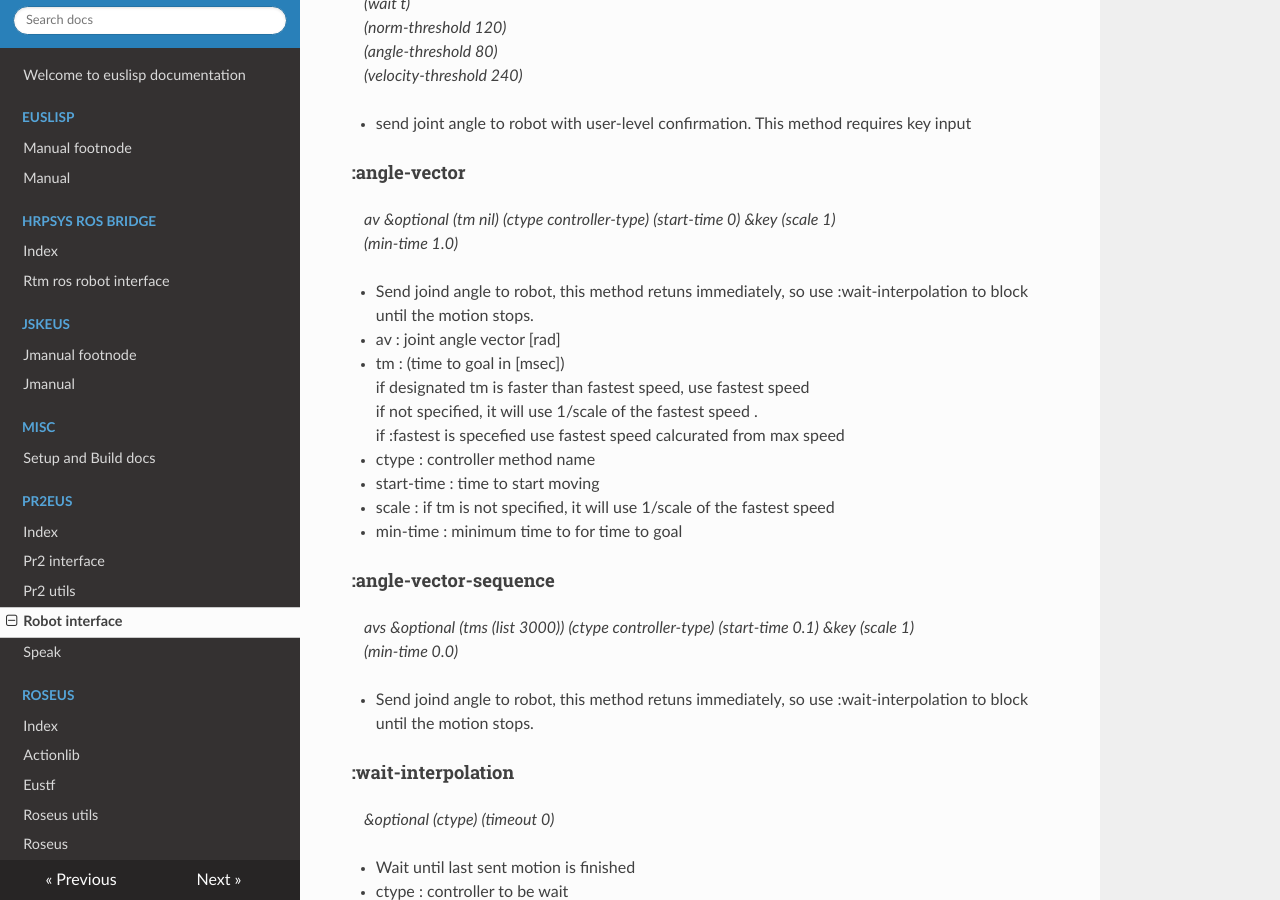
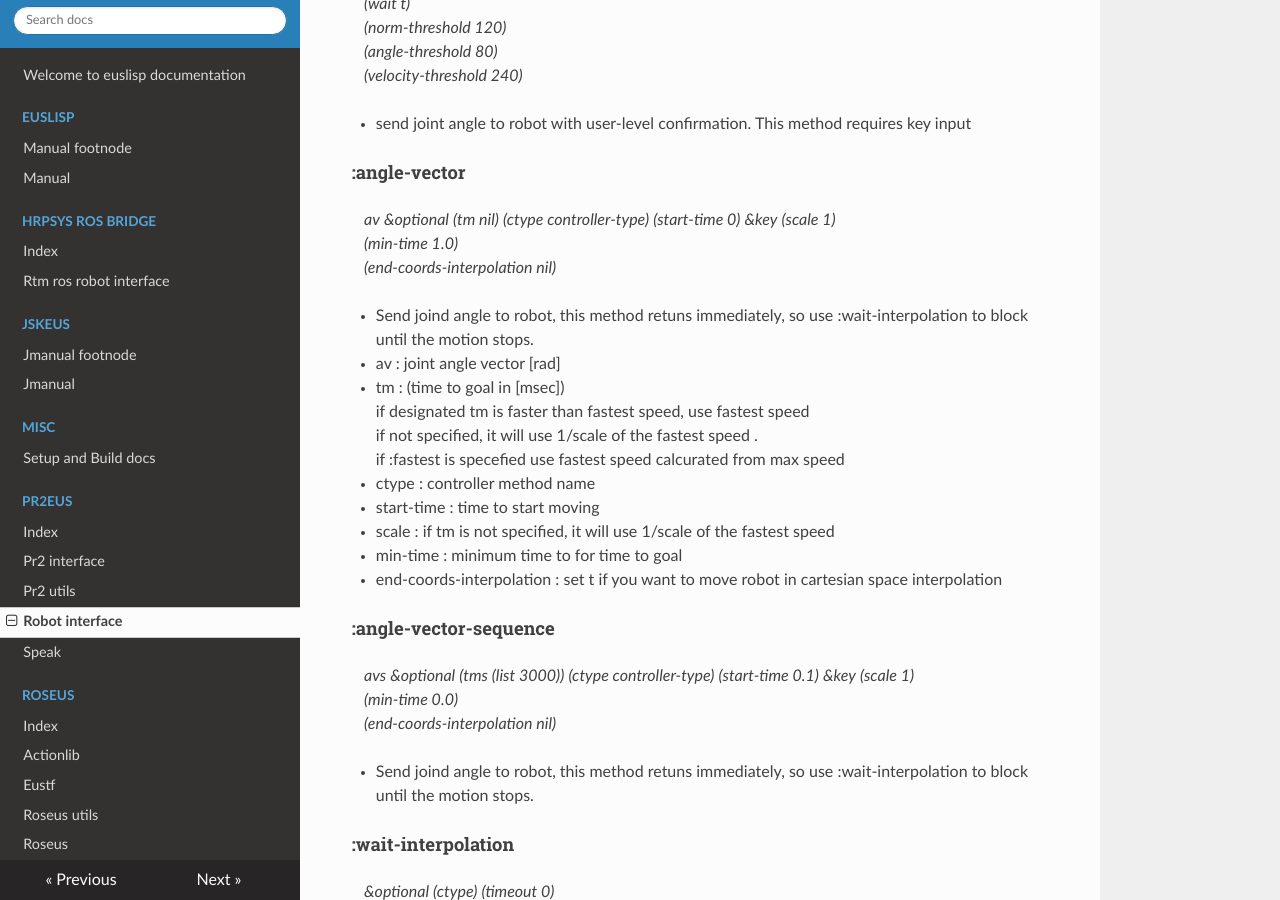
Before and after one commit to jsk-ros-pkg/euslisp-docs, an MkDocs documentation site: the page built from docs/pr2eus/robot-interface.md, in a window 1280 px wide and 900 px high, scrolled down 1817 px. Built offline with MkDocs 1.6.1, drawn with Linux system fonts in a browser that asks for light colours; nearby versions of some CDN libraries.

Commit message:
update documentation for pr2eus

```diff
--- a/docs/pr2eus/robot-interface.md
+++ b/docs/pr2eus/robot-interface.md
@@ -56,7 +56,7 @@ robot-interface is object for interacting real robot thorugh JointTrajectoryActi
 
 
 #### :angle-vector
-&nbsp;&nbsp;&nbsp;*av* *&optional* *(tm nil)* *(ctype controller-type)* *(start-time 0)* *&key* *(scale 1)* <br>&nbsp;&nbsp;&nbsp;*(min-time 1.0)*
+&nbsp;&nbsp;&nbsp;*av* *&optional* *(tm nil)* *(ctype controller-type)* *(start-time 0)* *&key* *(scale 1)* <br>&nbsp;&nbsp;&nbsp;*(min-time 1.0)* <br>&nbsp;&nbsp;&nbsp;*(end-coords-interpolation nil)*
 
 - Send joind angle to robot, this method retuns immediately, so use :wait-interpolation to block until the motion stops. <br>
 - av : joint angle vector [rad] <br>
@@ -68,10 +68,11 @@ robot-interface is object for interacting real robot thorugh JointTrajectoryActi
 - start-time : time to start moving <br>
 - scale : if tm is not specified, it will use 1/scale of the fastest speed <br>
 - min-time : minimum time to for time to goal <br>
+- end-coords-interpolation : set t if you want to move robot in cartesian space interpolation <br>
 
 
 #### :angle-vector-sequence
-&nbsp;&nbsp;&nbsp;*avs* *&optional* *(tms (list 3000))* *(ctype controller-type)* *(start-time 0.1)* *&key* *(scale 1)* <br>&nbsp;&nbsp;&nbsp;*(min-time 0.0)*
+&nbsp;&nbsp;&nbsp;*avs* *&optional* *(tms (list 3000))* *(ctype controller-type)* *(start-time 0.1)* *&key* *(scale 1)* <br>&nbsp;&nbsp;&nbsp;*(min-time 0.0)* <br>&nbsp;&nbsp;&nbsp;*(end-coords-interpolation nil)*
 
 - Send joind angle to robot, this method retuns immediately, so use :wait-interpolation to block until the motion stops. <br>
 
```
